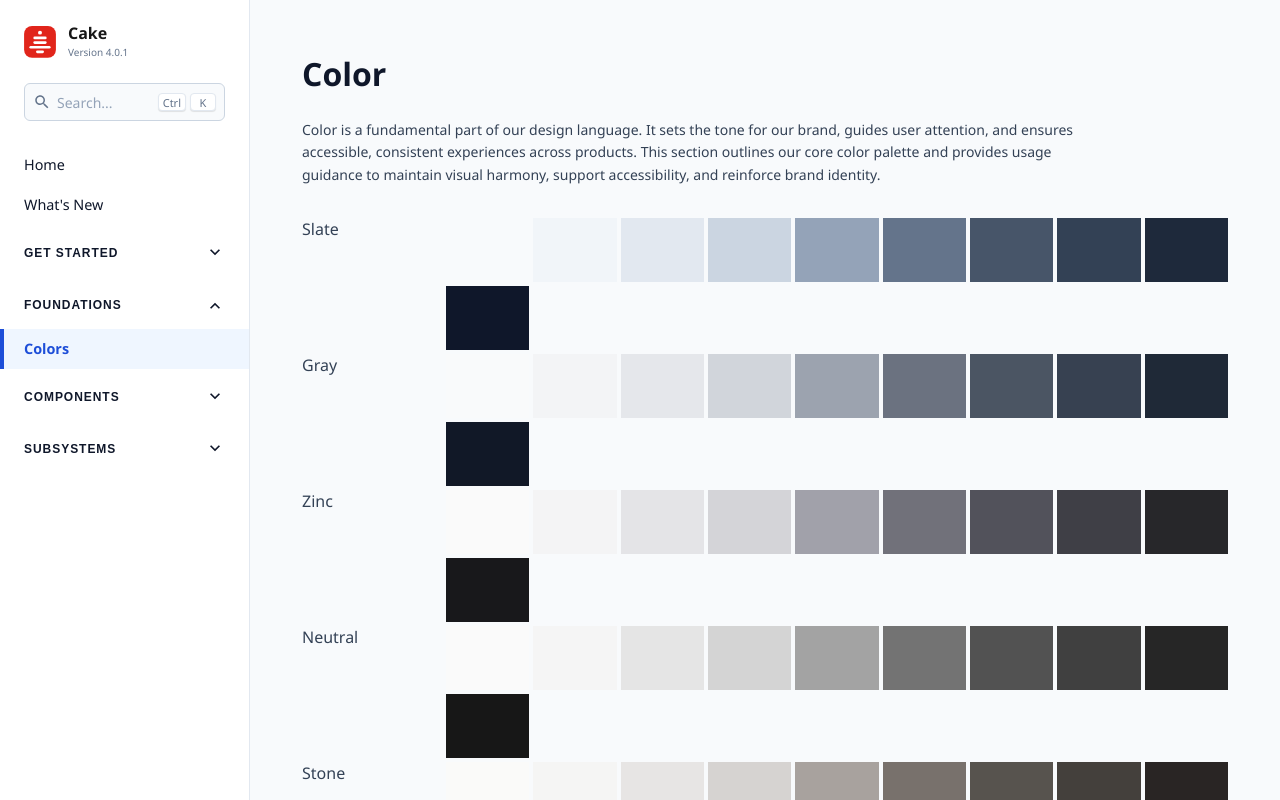
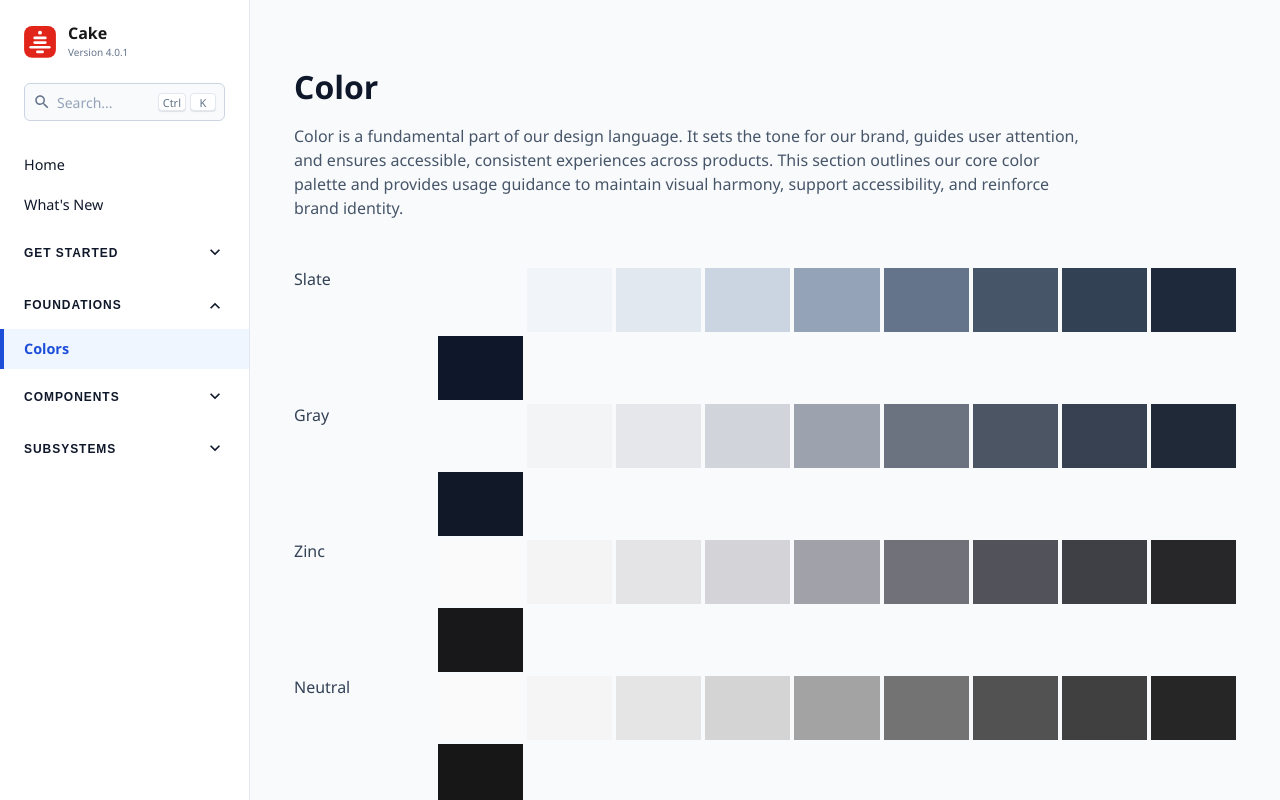
Before and after one commit to cake-admin/cakev2, a React (Create React App) app: page /foundations/colors in a window 1280 px wide. Shown: the top 800 px of the page. Built offline with nearby package versions, Linux system fonts and the light colour scheme.

Commit message:
Fix: Standardize Colors and Avatar pages to match consistent layout

```diff
--- a/src/pages/AvatarPage.js
+++ b/src/pages/AvatarPage.js
@@ -9,19 +9,27 @@ const THEMES = {
 };
 
 const PageContainer = styled.div`
-  padding: 40px;
+  padding: 24px;
+  max-width: 1200px;
+  margin: 0 auto;
+  min-height: 100vh;
+`;
+
+const Header = styled.div`
+  margin-bottom: 48px;
 `;
 
 const Title = styled.h1`
-  font-size: 32px;
-  margin-bottom: 24px;
+  font-size: 2rem;
+  margin-bottom: 16px;
+  color: #0F172A;
 `;
 
 const Description = styled.p`
-  font-size: 16px;
+  font-size: 1rem;
   line-height: 1.5;
-  margin-bottom: 32px;
-  color: #4A5568;
+  color: #475569;
+  max-width: 800px;
 `;
 
 const Section = styled.section`
@@ -93,11 +101,13 @@ const AvatarPage = () => {
 
   return (
     <PageContainer>
-      <Title>Avatar</Title>
-      <Description>
-        Avatars are used to represent people or organizations. They can display
-        images, initials, or a fallback icon.
-      </Description>
+      <Header>
+        <Title>Avatar</Title>
+        <Description>
+          Avatars are used to represent people or organizations. They can display
+          images, initials, or a fallback icon.
+        </Description>
+      </Header>
 
 
       <Section>
--- a/src/pages/foundations/ColorsPage.js
+++ b/src/pages/foundations/ColorsPage.js
@@ -5,20 +5,20 @@ import colorData from '../../data/colors.json';
 import { fontStack } from '../../styles/globalStyles';
 
 const PageContainer = styled.div`
-  padding: 32px;
-  width: 100%;
-  max-width: 100%;
-  box-sizing: border-box;
-  font-family: ${fontStack};
-  overflow-x: hidden;
+  padding: 24px;
+  max-width: 1200px;
+  margin: 0 auto;
+  min-height: 100vh;
+`;
+
+const Header = styled.div`
+  margin-bottom: 48px;
 `;
 
 const Title = styled.h1`
-  margin: 0 0 24px 0;
-  font-size: 32px;
-  font-weight: 600;
-  color: ${colorData.slate[900]};
-  font-family: ${fontStack};
+  font-size: 2rem;
+  margin-bottom: 16px;
+  color: #0F172A;
 `;
 
 const ColorSection = styled.div`
@@ -65,11 +65,9 @@ const ColorGrid = styled.div`
 `;
 
 const Description = styled.p`
-  margin: 0 0 32px 0;
-  color: ${colorData.slate[700]};
-  font-size: 14px;
-  line-height: 1.6;
-  font-family: ${fontStack};
+  font-size: 1rem;
+  line-height: 1.5;
+  color: #475569;
   max-width: 800px;
 `;
 
@@ -121,12 +119,14 @@ const ColorsPage = () => {
 
   return (
     <PageContainer>
+      <Header>
         <Title>Color</Title>
         <Description>
           Color is a fundamental part of our design language. It sets the tone for our brand, guides user attention,
           and ensures accessible, consistent experiences across products. This section outlines our core color palette
           and provides usage guidance to maintain visual harmony, support accessibility, and reinforce brand identity.
         </Description>
+      </Header>
 
       {/* Render all color categories in their original order */}
       {categories.map(category => {
```
Lines whose indentation alone changed are shown as unchanged.
